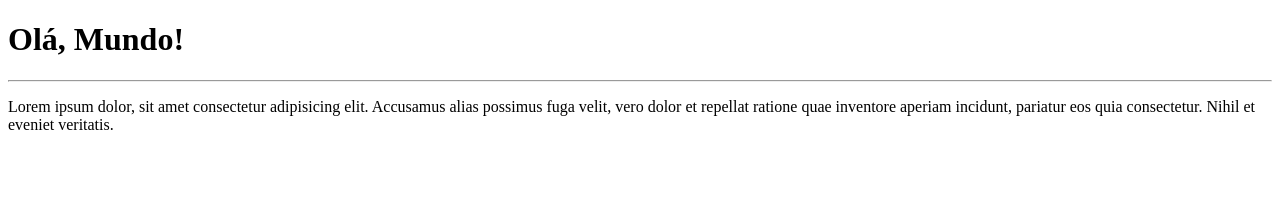
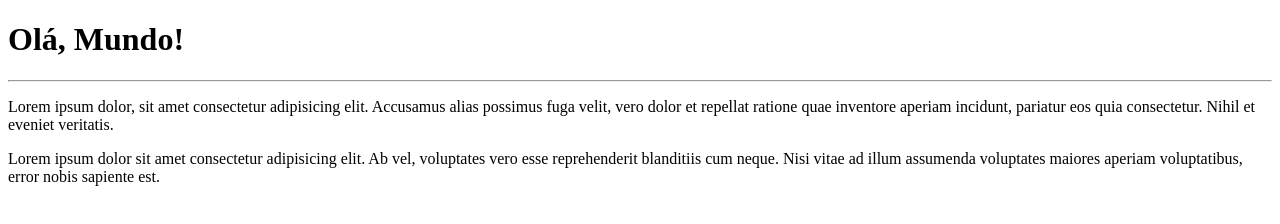
Before and after one commit to gabrielmalavolta/Ola-Mundo, a plain HTML site: page site-exemplo/index.html in a window 1280 px wide. Drawn offline with Linux system fonts and the light colour scheme.

Commit message:
Adicionei um parágrafo

```diff
--- a/site-exemplo/index.html
+++ b/site-exemplo/index.html
@@ -10,5 +10,6 @@
     <h1>Olá, Mundo!</h1>
     <hr>
     <p>Lorem ipsum dolor, sit amet consectetur adipisicing elit. Accusamus alias possimus fuga velit, vero dolor et repellat ratione quae inventore aperiam incidunt, pariatur eos quia consectetur. Nihil et eveniet veritatis.</p>
+    <p>Lorem ipsum dolor sit amet consectetur adipisicing elit. Ab vel, voluptates vero esse reprehenderit blanditiis cum neque. Nisi vitae ad illum assumenda voluptates maiores aperiam voluptatibus, error nobis sapiente est.</p>
 </body>
 </html>
```
